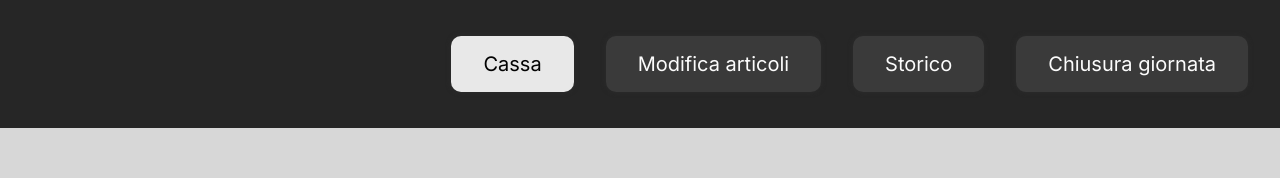
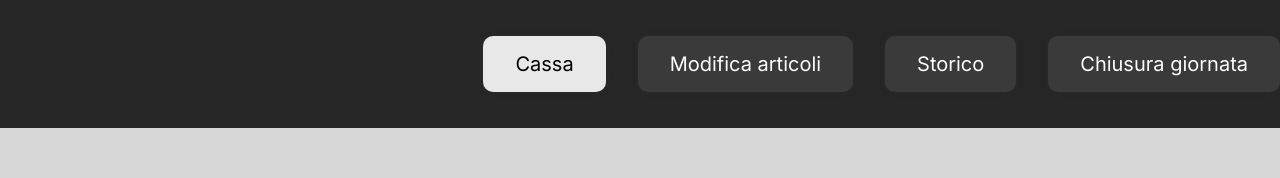
Before and after one commit to JDaver/SimpleCashSystem, a React (Vite) app in the folder Views/: page / in a window 1280 px wide. Shown: the top 178 px of the page. Built offline with nearby package versions, Linux system fonts and the light colour scheme.

Commit message:
feat(AppWrapper): update structure for AppWrapper

```diff
--- a/Views/src/Components/AppWrapper/AppWrapper.jsx
+++ b/Views/src/Components/AppWrapper/AppWrapper.jsx
@@ -1,12 +1,12 @@
 import { useEffect, useState } from 'react';
 import { Navigate, Route, Routes, useLocation } from 'react-router-dom';
-import Navbar from '../Navbar/Navbar';
 import PageWrapper from '../PageWrapper/PageWrapper';
 import ManageItem from '../../pages/ManageItem';
 import Collection from '../../pages/Collection';
 import Terminate from '../../pages/TerminateSession';
 import Home from '../../pages/Home';
 import NotFound from '../../pages/NotFound';
+import Header from '../Header/Header';
 
 function AppWrapper() {
   const location = useLocation();
@@ -29,7 +29,7 @@ function AppWrapper() {
 
   return (
     <div id="view-wrapper">
-      <Navbar />
+      <Header />
       <PageWrapper>
         <Routes location={currentLocation}>
           <Route path="/" element={<Home />} />
```
